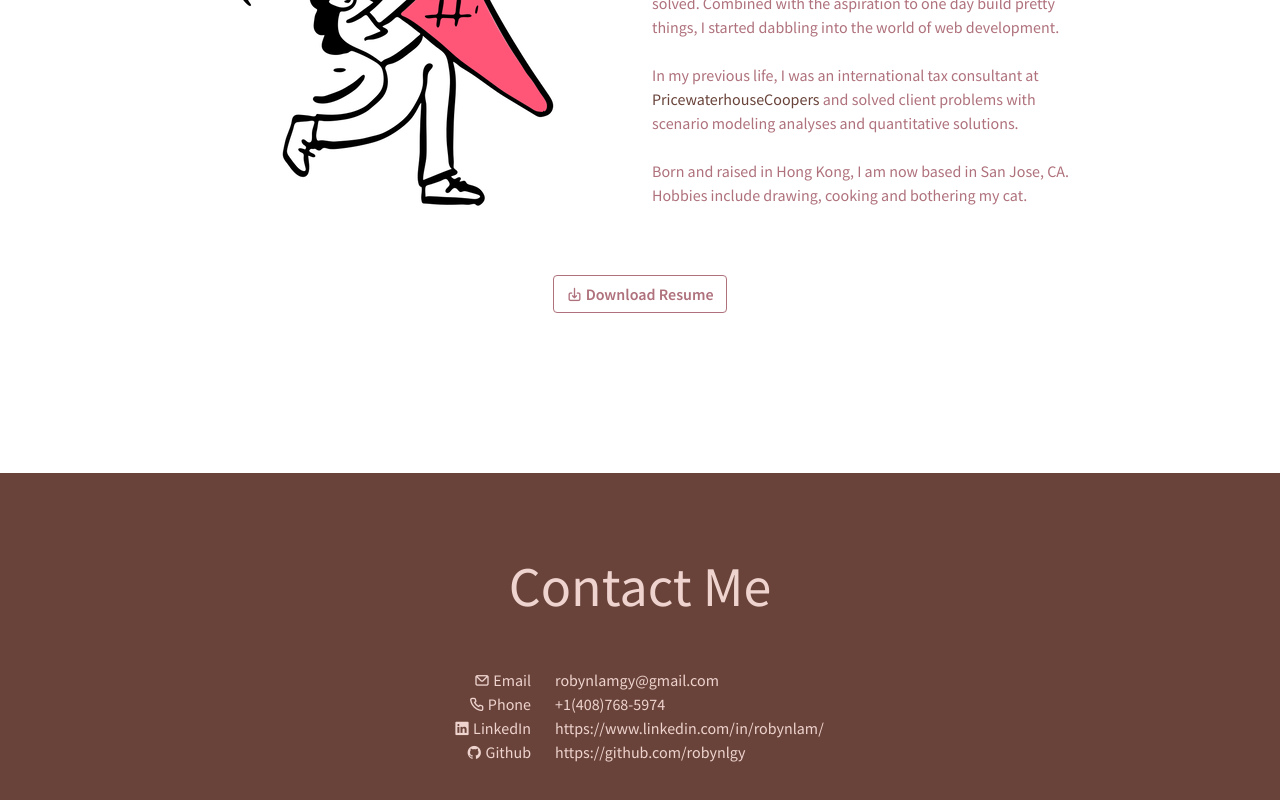
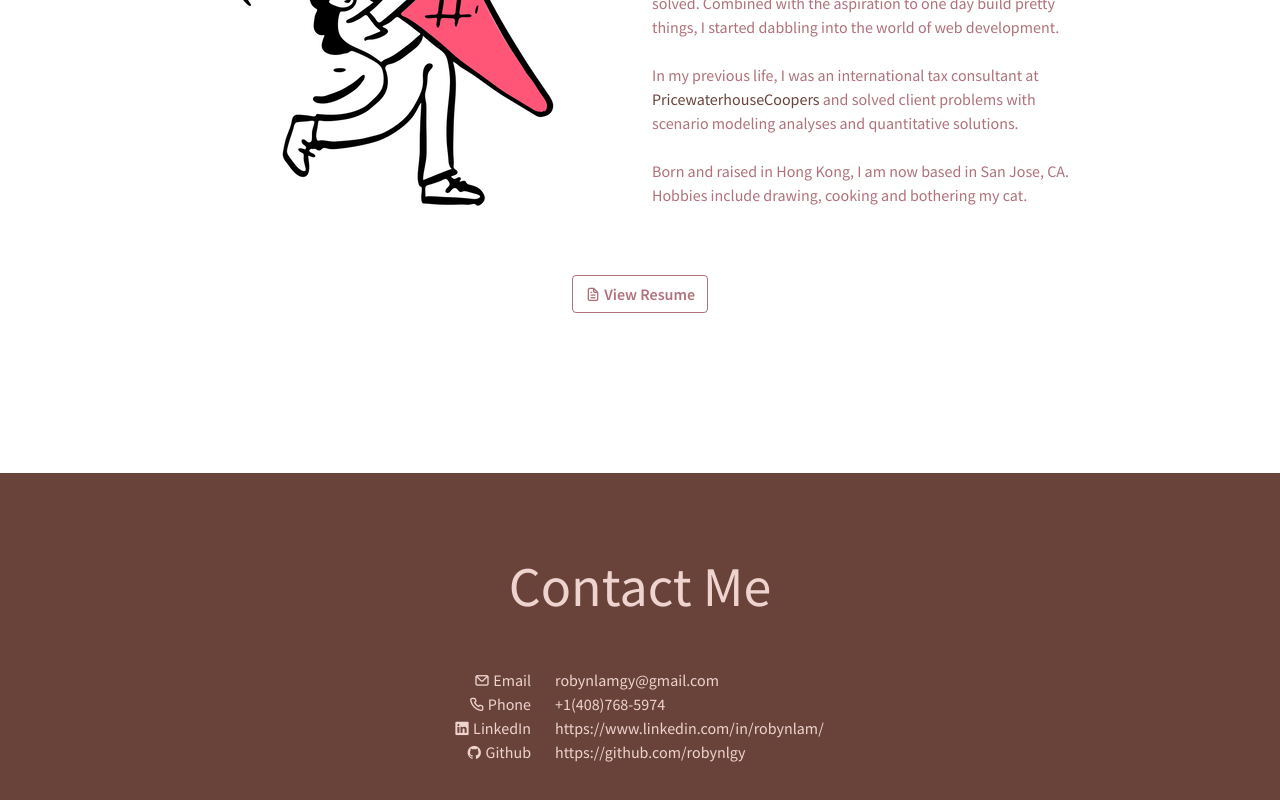
Before and after one commit to robynlgy/PersonalSite2, a plain HTML site: page index.html in a window 1280 px wide. Shown: the part 1168-1968 px from the top of the page. Drawn offline with nearby package versions, Linux system fonts and the light colour scheme.

Commit message:
resume update

```diff
--- a/index.html
+++ b/index.html
@@ -81,8 +81,8 @@
         </div>
       </div>
       <div class="text-center mt-5">
-        <a href="assets/Resume.pdf" class="btn btn-xl btn-outline-light" download="Resume" target="_blank"><i
-            class="uil uil-download-alt"></i> Download
+        <a href="https://docs.google.com/document/d/1JCXXrlIAY3aUjQ_yeFqcgXabX6qaZ7CEH7KsD0yH6MI/edit?usp=sharing" class="btn btn-xl btn-outline-light"><i
+            class="uil uil-file-alt"></i> View
           Resume</a>
       </div>
     </div>
```
Also changed, not shown: 1 other file.
